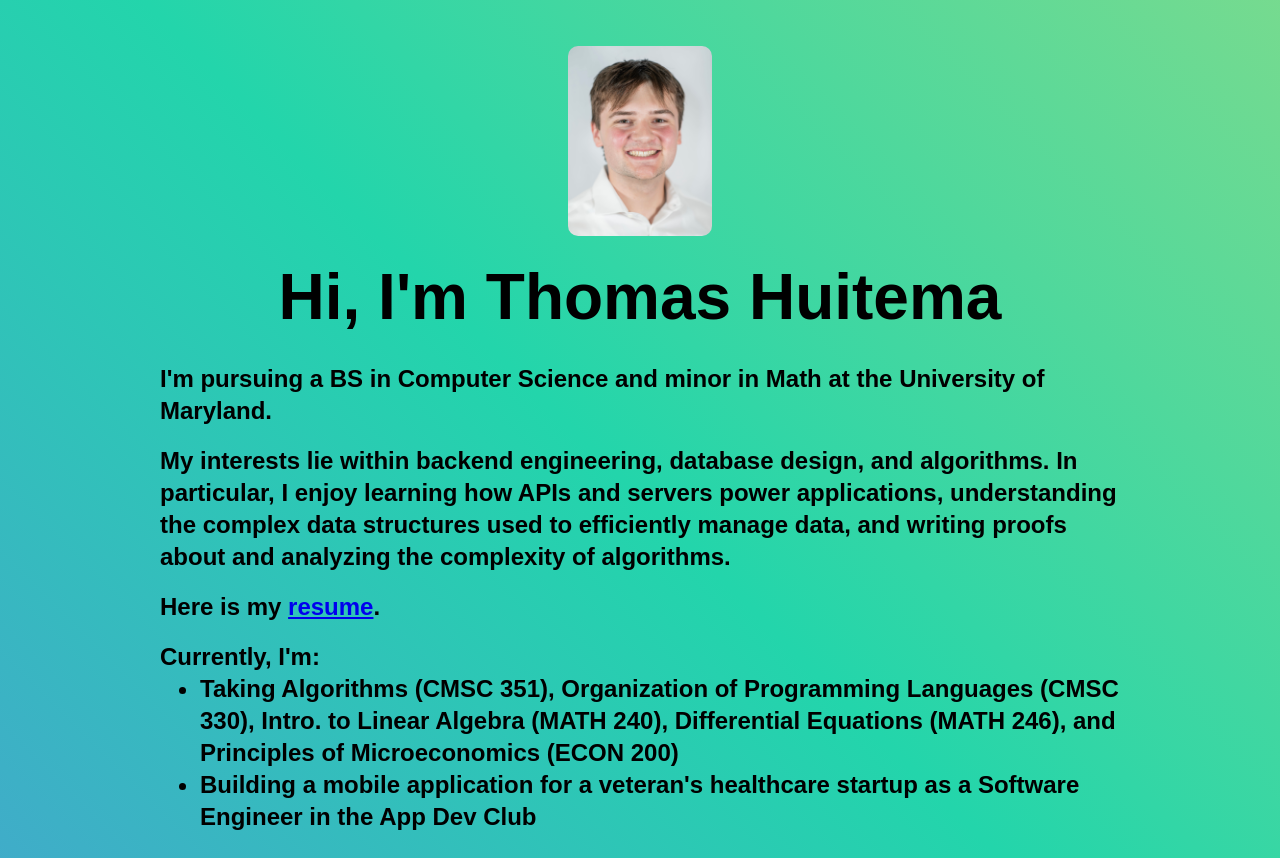
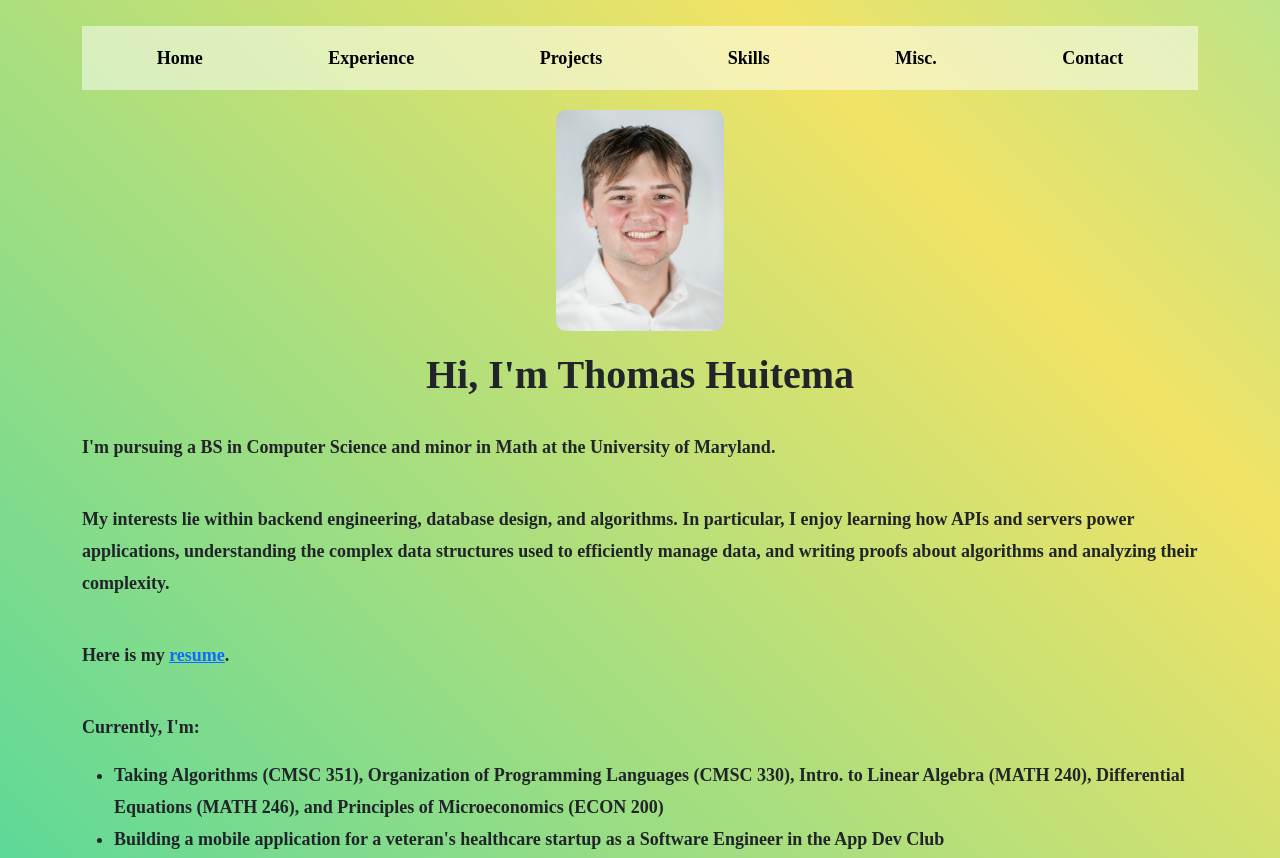
Before and after one commit to THuitema/THuitema.github.io, a plain HTML site: page index.html in a window 1280 px wide. Shown: the top 858 px of the page. Drawn offline with nearby package versions, Linux system fonts and the light colour scheme; a web font is replaced by a local one.

Commit message:
Add nav bar

```diff
--- a/css/style.css
+++ b/css/style.css
@@ -2,24 +2,24 @@
   padding: 0;
   margin: 0;
   box-sizing: border-box;
-  /* font-family: "Lucida Console", "Courier New"; */
-  font-family: 'Anonymous Pro', sans-serif;
+  font-family: 'Anonymous Pro' !important;
 }
 
 h1 {
-  font-size: 64px;
+  font-size: xx-large;
+  font-weight: bolder !important;
 }
 
 p {
   font-weight: bold;
-  font-size: 24px;
+  font-size: large;
   text-align: left;
   line-height: 32px;
 }
 
 ul {
   font-weight: bold;
-  font-size: 24px;
+  font-size: large;
   padding-left: 40px;
   text-align: left;
   line-height: 32px;
@@ -28,12 +28,9 @@ ul {
 main {
   display: flex;
   flex-direction: row;
-
-  /* height: 100vh;
-  width: 100%; */
-  background: linear-gradient(45deg, #d2001a, #7462ff, #23d5ab, #f1e366);
+  background: linear-gradient(45deg, #d2001a, #7462ff, #23d5ab, #f1e366, #14e5f4);
   background-size: 300% 300%;
-  animation: color 12s ease-in-out infinite;
+  animation: color 10s ease-in-out infinite;
 }
 
 
@@ -41,9 +38,11 @@ main {
   0% {
     background-position: 0 50%;
   }
+
   50% {
     background-position: 100% 50%;
   }
+
   100% {
     background-position: 0 50%;
   }
@@ -61,7 +60,25 @@ main {
 }
 
 img {
-  width: 15%;
+  /* width: 25%; */
   border-radius: 10px;
   margin: 20px;
 }
+
+/* For Mobile */
+@media screen and (max-width: 600px) {
+  img {
+    width: 25%;
+  }
+}
+
+/* For Laptops */
+@media screen and (min-width: 600px) {
+  img {
+    width: 15%;
+  }
+}
+
+.navbar {
+  background-color: rgba(255,255,255,0.5);
+}
--- a/index.html
+++ b/index.html
@@ -9,20 +9,51 @@
   <meta name="viewport" content="width=device-width, initial-scale=1">
   <link rel="stylesheet" href="css/style.css">
   <link href="https://fonts.cdnfonts.com/css/anonymous-pro" rel="stylesheet">
+  <link href="https://cdn.jsdelivr.net/npm/bootstrap@5.3.3/dist/css/bootstrap.min.css" rel="stylesheet"
+    integrity="sha384-QWTKZyjpPEjISv5WaRU9OFeRpok6YctnYmDr5pNlyT2bRjXh0JMhjY6hW+ALEwIH" crossorigin="anonymous">
+
 </head>
 
 <body>
   <main>
     <div class="container">
-      <div id="home">
+      <nav class="navbar navbar-expand-lg sticky-top">
+        <div class="container-fluid">
+
+
+          <ul class="navbar-nav mx-auto nav-fill w-100">
+            <li class="nav-item">
+              <a class="nav-link active" aria-current="page" href="#">Home</a>
+            </li>
+            <li class="nav-item">
+              <a class="nav-link active" aria-current="page" href="#experience">Experience</a>
+            </li>
+            <li class="nav-item">
+              <a class="nav-link active" aria-current="page" href="#projects">Projects</a>
+            </li>
+            <li class="nav-item">
+              <a class="nav-link active" aria-current="page" href="#skills">Skills</a>
+            </li>
+            <li class="nav-item">
+              <a class="nav-link active" aria-current="page" href="#misc">Misc.</a>
+            </li>
+            <li class="nav-item">
+              <a class="nav-link active" aria-current="page" href="#contact">Contact</a>
+            </li>
+          </ul>
+
+        </div>
+      </nav>
+      <div>
         <img src="stuff/Thomas Huitema.jpeg" alt="photo of me">
         <h1>Hi, I'm Thomas Huitema</h1>
 
         <div class="text">
           <p>I'm pursuing a BS in Computer Science and minor in Math at the University of Maryland.</p> <br>
           <p>My interests lie within backend engineering, database design, and algorithms. In particular, I enjoy
-            learning how APIs and servers power applications, understanding the complex data structures used to efficiently
-            manage data, and writing proofs about and analyzing the complexity of algorithms.</p><br>
+            learning how APIs and servers power applications, understanding the complex data structures used to
+            efficiently
+            manage data, and writing proofs about algorithms and analyzing their complexity.</p><br>
           <p>Here is my <a href="stuff/Thomas Huitema Resume copy.pdf" target="_blank">resume</a>.</p> <br>
           <p>Currently, I'm:</p>
           <ul>
@@ -59,7 +90,12 @@
           <p>Will be added soon...</p>
         </div>
       </div>
-
+      <div id="contact">
+        <h1>Contact</h1>
+        <div class="text">
+          <p>Will be added soon...</p>
+        </div>
+      </div>
 
     </div>
   </main>
```
